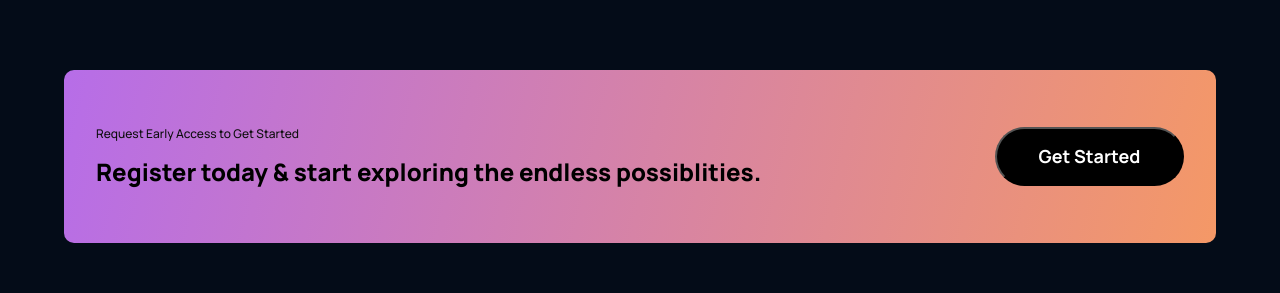
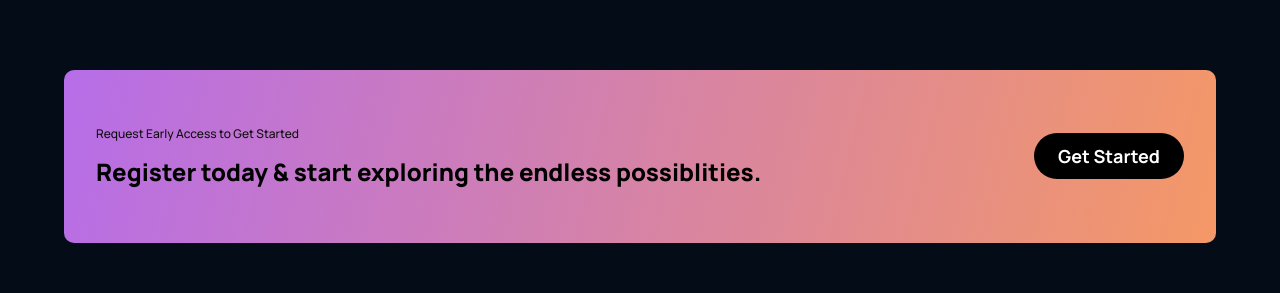
Before and after one commit to kiblykat/gpt3-jsm, a React (Create React App) app: page / in a window 1280 px wide. Shown: the part 2696-2989 px from the top of the page. Built offline with nearby package versions, Linux system fonts and the light colour scheme.

Commit message:
fix: removed width+height from .gpt3_cta container to fix margin issue

```diff
--- a/src/components/cta/cta.css
+++ b/src/components/cta/cta.css
@@ -1,33 +1,25 @@
+.gpt3__cta{
+  border: none;
+  color:white;
 
-
-.gpt3__cta{
   display:flex;
   justify-content: space-between;
   align-items: center;
   flex-direction: row;
 
-  padding: 2rem;
-  margin: 4rem;
-
-  border-radius: 10px;
-  background: var(--gradient-bar);
   width: 90%;
   height: 172.65px;
 
-}
-
-.gpt3__cta-content{
-  flex:2;
-  display: flex;
-  flex-direction: column;
-  justify-content: center;
+  padding: 2rem;
+  margin: 4rem;
+  border-radius: 10px;
+  background: var(--gradient-bar);
 }
 
 .gpt3__cta-content p{
   color: #0E0E0E;
   font-family: var(--font-family);
   font-size: 12px;
-  font-style: normal;
   font-weight: 500;
   line-height: 30px; /* 250% */
 }
@@ -36,28 +28,30 @@
   color: #000;
   font-family: var(--font-family);
   font-size: 24px;
-  font-style: normal;
   font-weight: 800;
   line-height: 45px; /* 187.5% */
 }
 
 .gpt3__cta-btn{
-  flex:1;
   display:flex;
-  justify-content: flex-end;
+  justify-content: center;
   align-items: center;
+  margin-left: 2rem;
 }
 
 
 .gpt3__cta-btn button{
+  background: #000;
+  color: #FFF;
   border-radius: 40px;
-  background: #000;
-  width: 189.136px;
-  height: 59.398px;
-  color: #FFF;
   font-family: var(--font-family);
+  font-weight: 700;
   font-size: 18px;
-  font-style: normal;
-  font-weight: 700;
   line-height: 30px; /* 166.667% */
+  padding: 0.5rem 1rem;
+
+  border: none;
+  outline:none;
+  cursor: pointer;
+  min-width: 150px;
 }
```
